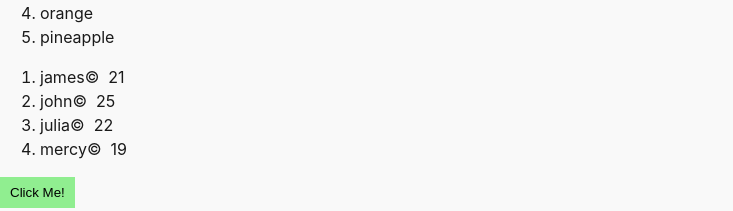
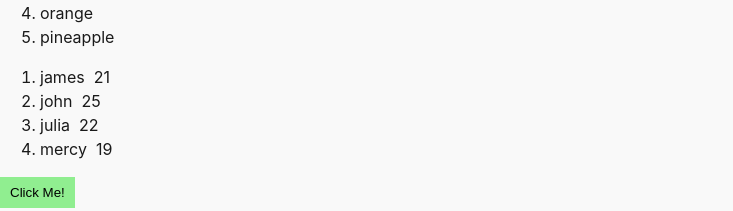
Before and after one commit to mukuvi/MAIN-TEST, a React (Vite) app in the folder REACT/react-one/: page / in a window 1280 px wide. Shown: the part 403-614 px from the top of the page, without its empty margins (0-733 px from the left). Built offline with nearby package versions, Linux system fonts and the light colour scheme.

Commit message:
fire-one

```diff
--- a/REACT/react-one/src/List.jsx
+++ b/REACT/react-one/src/List.jsx
@@ -9,7 +9,7 @@ function List() {
   const fruitsEl = fruits.map((fruit) => <li>{fruit}</li>);
   const studentsEl = students.map((student) => (
     <li>
-      {student.name}&copy; &nbsp;{student.age}
+      {student.name} &nbsp;{student.age}
     </li>
   ));
   return (
```
